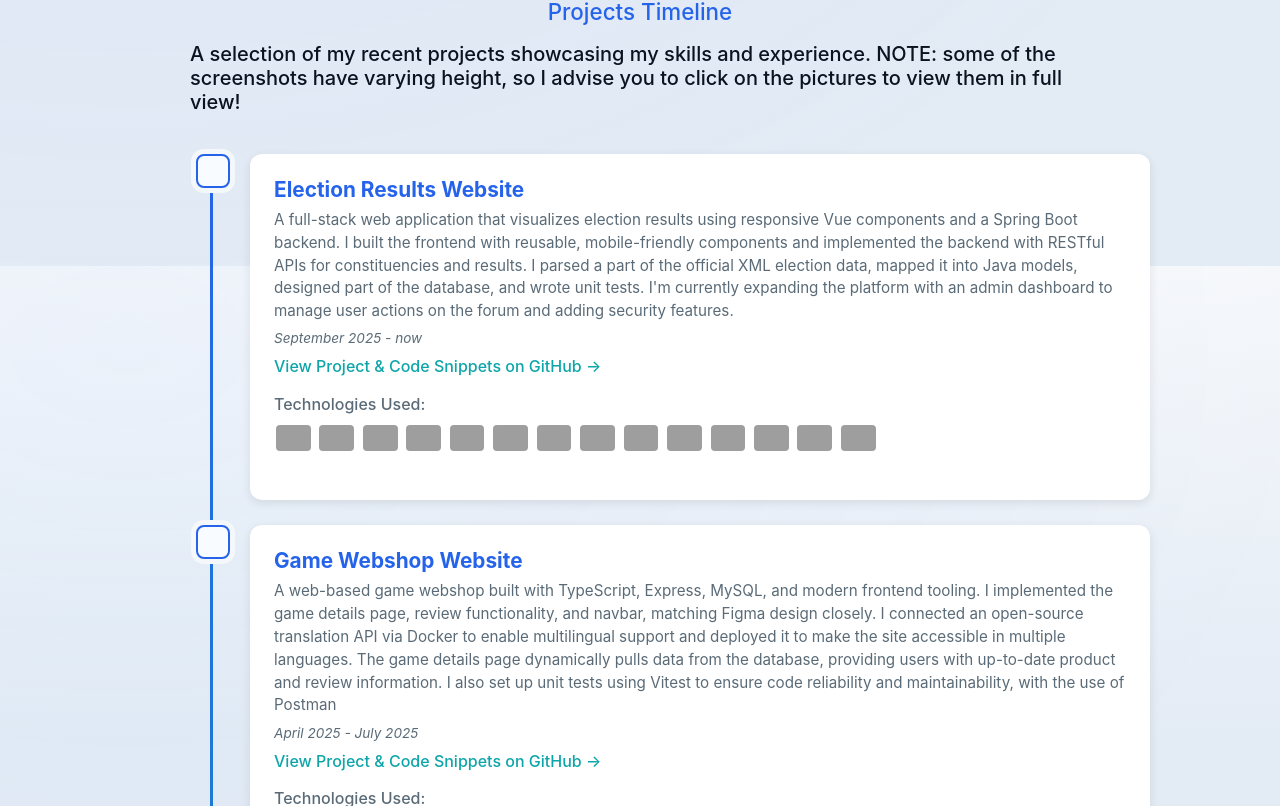
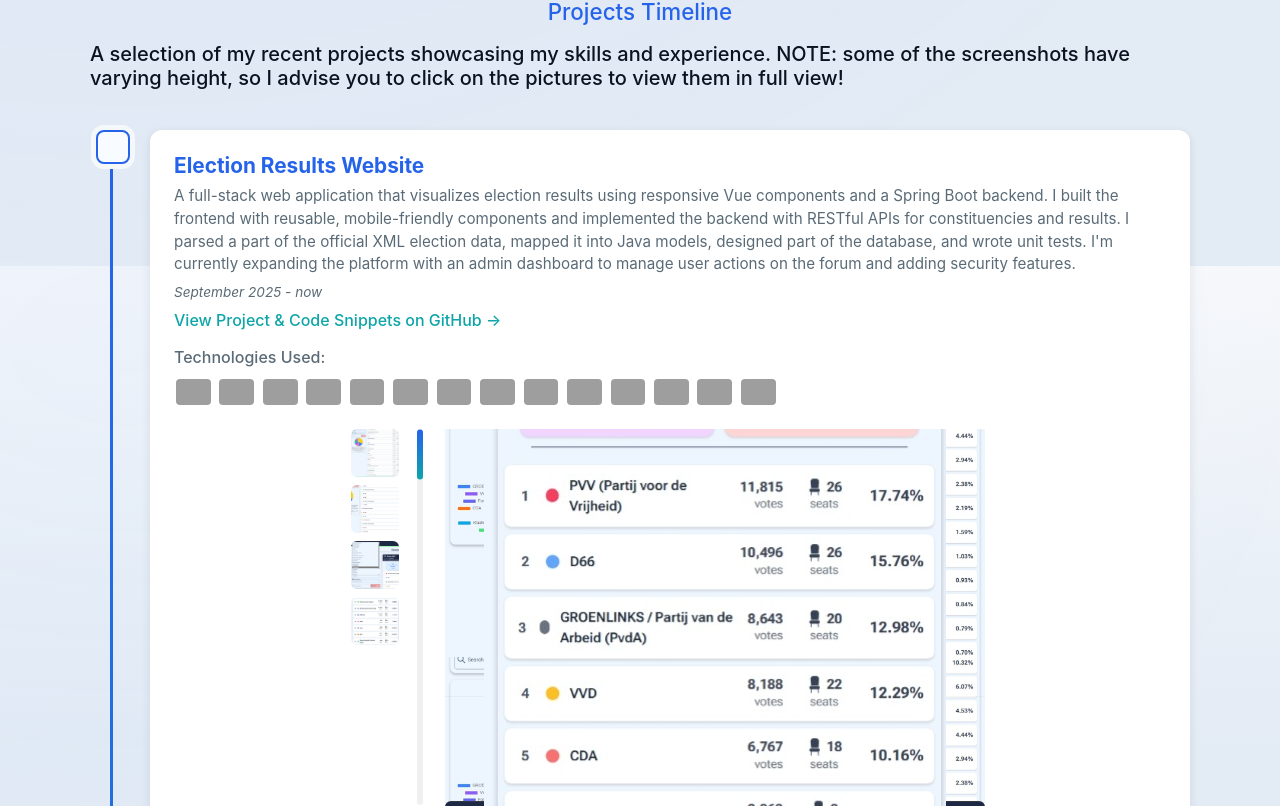
Before and after one commit to olenavelychko1/olenavelychko1.github.io, a Vue app in the folder frontend/: page / in a window 1280 px wide. Shown: the part 534-1340 px from the top of the page. Built offline with nearby package versions, Linux system fonts and the light colour scheme; grey boxes are pictures that could not be loaded.

Commit message:
feat: add MediaGallery component based on a reference, instead of the bootstrap carousel

```diff
--- a/frontend/src/App.vue
+++ b/frontend/src/App.vue
@@ -270,7 +270,7 @@ section.card h2 {
 
 /* projects / timeline */
 .projects-section {
-  max-width: 900px;
+  /* max-width: 900px; */
   margin: 2rem auto;
   padding: 0;
   background: transparent;
@@ -285,6 +285,7 @@ section.card h2 {
 .timeline {
   position: relative;
   padding: 2rem 0;
+  max-width: 100%;
 }
 .timeline::before {
   content: "";
--- /dev/null
+++ b/frontend/src/components/MediaGallery.vue
@@ -0,0 +1,277 @@
+<script setup>
+import { ref, onMounted, watch, nextTick } from 'vue';
+
+
+const props = defineProps({
+    images: { type: Array, default: () => [] },
+    // optional: you can expose a fixed visible height (px) if you want
+    visibleHeightPx: { type: Number, default: 360 }
+});
+
+
+function extOf(src) {
+    return (src || '').split('.').pop().toLowerCase();
+}
+function isVideo(src) {
+    const ext = extOf(src);
+    return ['mp4', 'webm', 'ogg'].includes(ext);
+}
+function videoMime(src) {
+    const ext = extOf(src);
+    if (ext === 'mp4') return 'video/mp4';
+    if (ext === 'webm') return 'video/webm';
+    if (ext === 'ogg') return 'video/ogg';
+    return '';
+}
+
+const slidesRef = ref(null);
+const scrollbarRef = ref(null);
+const scrollbarThumbRef = ref(null);
+
+
+const visibleHeight = ref(props.visibleHeightPx);
+const totalHeight = ref(0);
+
+
+const updateSizes = () => {
+    if (!slidesRef.value) return;
+    visibleHeight.value = slidesRef.value.clientHeight || props.visibleHeightPx;
+    totalHeight.value = slidesRef.value.scrollHeight || 0;
+    if (scrollbarRef.value) {
+        scrollbarRef.value.style.height = `${visibleHeight.value}px`;
+    }
+    updateThumbnail();
+};
+
+
+const updateThumbnail = () => {
+    if (!slidesRef.value || !scrollbarThumbRef.value) return;
+    const v = visibleHeight.value;
+    const t = totalHeight.value || 1;
+    const containerH = visibleHeight.value;
+    const thumbH = Math.max((v / t) * containerH, 20);
+    const maxScroll = t - v;
+    const scrollTop = slidesRef.value.scrollTop;
+    const ratio = maxScroll > 0 ? scrollTop / maxScroll : 0;
+    const top = ratio * (containerH - thumbH);
+    scrollbarThumbRef.value.style.height = `${thumbH}px`;
+    scrollbarThumbRef.value.style.transform = `translateY(${top}px)`;
+};
+
+
+const scrollToIndex = (idx) => {
+    if (!slidesRef.value) return;
+    const child = slidesRef.value.children[idx];
+    if (!child) return;
+    slidesRef.value.scrollTo({ top: child.offsetTop, behavior: 'smooth' });
+};
+
+
+const onSlidesScroll = () => updateThumbnail();
+
+
+onMounted(async () => {
+    await nextTick();
+    updateSizes();
+    window.addEventListener('resize', updateSizes);
+    setTimeout(updateSizes, 200);
+});
+
+
+watch(() => props.images, async () => {
+    await nextTick();
+    updateSizes();
+});
+
+
+</script>
+
+<template>
+    <!-- This gallery has been created by taking inspiration from an open-source project. Original creator: https://codepen.io/chalarangelo -->
+    <!-- There have been modifications to fit the current project -->
+    <div class="gallery-container">
+        <!-- A list of all media thumbnails -->
+        <div class="thumbnails">
+            <button v-for="(src, i) in images" :key="i" class="thumb-btn" @click="scrollToIndex(i)"
+                :aria-label="`Open media ${i + 1}`">
+                <img :src="src" :alt="`thumb ${i + 1}`" />
+                <span v-if="isVideo(src)" class="video-icon">▶</span>
+            </button>
+        </div>
+
+
+        <div class="scrollbar" ref="scrollbarRef" aria-hidden="true">
+            <div class="thumb" ref="scrollbarThumbRef"></div>
+        </div>
+
+
+        <div class="slides" ref="slidesRef" @scroll.passive="onSlidesScroll" :style="{ height: visibleHeight + 'px' }">
+            <div v-for="(src, idx) in images" :key="idx" class="slide" :data-id="idx">
+                <!-- Show a photo if it's not a video extension, otherwise a video -->
+                <a v-if="!isVideo(src)" :href="src" target="_blank" rel="noopener noreferrer"
+                    title="Click to open in full view">
+                    <img :src="src" alt="project image" />
+                </a>
+
+
+                <div v-else class="video-wrapper">
+                    <video controls style="max-width:100%;height:auto;">
+                        <source :src="src" :type="videoMime(src)" />
+                        Your browser does not support video.
+                    </video>
+                </div>
+            </div>
+        </div>
+    </div>
+</template>
+
+
+<style scoped>
+.gallery-container {
+    display: flex;
+    gap: 12px;
+    align-items: start;
+    justify-content: center;
+}
+
+.thumbnails {
+    display: flex;
+    flex-direction: column;
+    gap: 8px;
+    align-items: center;
+}
+
+.thumb-btn {
+    border: none;
+    background: transparent;
+    padding: 0;
+    cursor: pointer;
+    position: relative;
+    width: 48px;
+    height: 48px;
+    display: inline-flex;
+    align-items: center;
+    justify-content: center;
+    border-radius: 6px;
+    overflow: hidden;
+}
+
+.thumb-btn img {
+    width: 100%;
+    height: 100%;
+    object-fit: cover;
+    display: block;
+}
+
+.thumb-btn:focus {
+    outline: 2px solid var(--accent);
+    outline-offset: 2px;
+}
+
+.video-icon {
+    position: absolute;
+    right: 4px;
+    bottom: 4px;
+    background: rgba(0, 0, 0, 0.5);
+    color: white;
+    font-size: 10px;
+    padding: 2px 5px;
+    border-radius: 4px;
+}
+
+.scrollbar {
+    width: 6px;
+    height: 360px;
+    background: rgba(0, 0, 0, 0.06);
+    border-radius: 6px;
+    position: relative;
+    margin-left: 6px;
+    margin-right: 6px;
+}
+
+.thumb {
+    position: absolute;
+    left: 0;
+    top: 0;
+    width: 100%;
+    height: 40px;
+    background: linear-gradient(180deg, var(--accent-2), var(--accent));
+    border-radius: 6px;
+    transform: translateY(0);
+    transition: transform 120ms linear, height 120ms linear;
+}
+
+.slides {
+    margin: 0;
+    display: grid;
+    grid-auto-flow: row;
+    gap: 1rem;
+    width: min(540px, calc(100vw - 220px));
+    padding: 0.25rem;
+    height: 360px;
+    overflow-y: auto;
+    overscroll-behavior-y: contain;
+    scroll-snap-type: y mandatory;
+    scrollbar-width: none;
+    -ms-overflow-style: none;
+}
+
+.slides::-webkit-scrollbar {
+    display: none;
+}
+
+.slide {
+    scroll-snap-align: start;
+    display: flex;
+    align-items: center;
+    justify-content: center;
+    min-height: 240px;
+}
+
+.slides img {
+    width: 100%;
+    height: auto;
+    object-fit: contain;
+    border-radius: 6px;
+    display: block;
+}
+
+.video-wrapper {
+    width: 100%;
+    display: flex;
+    justify-content: center;
+}
+
+@media (max-width: 800px) {
+    .gallery-container {
+        flex-direction: column;
+        gap: 8px;
+    }
+
+    .thumbnails {
+        flex-direction: row;
+        overflow-x: auto;
+        padding: 4px;
+        gap: 6px;
+    }
+
+    .scrollbar {
+        display: none;
+    }
+
+    .slides {
+        height: 360px;
+        width: 100%;
+        scroll-snap-type: x mandatory;
+        grid-auto-flow: column;
+        overflow-x: auto;
+        overflow-y: hidden;
+        gap: 12px;
+        grid-auto-columns: 100%;
+    }
+
+    .slide {
+        min-width: 100%;
+    }
+}
+</style>
--- a/frontend/src/components/TimelineItem.vue
+++ b/frontend/src/components/TimelineItem.vue
@@ -1,6 +1,7 @@
 <script setup>
-import { ref, computed } from 'vue';
+import { computed } from 'vue';
 import { TECH_BADGES } from '../data/techBadges';
+import MediaGallery from './MediaGallery.vue';
 
 const props = defineProps({
     title: { type: String, default: '' },
@@ -11,21 +12,6 @@ const props = defineProps({
     images: { type: Array, default: () => [] } // array of src strings (images or videos)
 });
 
-
-function extOf(src) {
-    return (src || '').split('.').pop().toLowerCase();
-}
-function isVideo(src) {
-    const ext = extOf(src);
-    return ['mp4', 'webm', 'ogg'].includes(ext);
-}
-function videoMime(src) {
-    const ext = extOf(src);
-    if (ext === 'mp4') return 'video/mp4';
-    if (ext === 'webm') return 'video/webm';
-    if (ext === 'ogg') return 'video/ogg';
-    return '';
-}
 
 const techBadgesHtml = computed(() => {
     let techList = [];
@@ -61,35 +47,7 @@ const techBadgesHtml = computed(() => {
                 </div>
 
                 <div v-if="images && images.length" class="project-media">
-                    <!-- <div :id="carouselId" class="carousel slide">
-                        <div class="carousel-inner">
-                            <div class="carousel-item" v-for="(src, idx) in images" :key="idx"
-                                :class="idx === 0 ? 'active' : ''">
-                                <video v-if="isVideo(src)" controls style="max-width:100%;height:auto;">
-                                    <source :src="src" :type="videoMime(src)" />
-                                    Your browser does not support video.
-                                </video>
-
-                                <a v-else :href="src" target="_blank" rel="noopener noreferrer"
-                                    title="Click to open in full view">
-                                    <img :src="src" alt="project image" style="max-width:100%;height:auto;">
-                                </a>
-                            </div>
-                        </div>
-
-                        <div class="carousel-controls" v-if="images.length > 1">
-                            <button class="carousel-control-prev" type="button" :data-bs-target="'#' + carouselId"
-                                data-bs-slide="prev">
-                                <span class="carousel-control-prev-icon"></span>
-                                <span class="visually-hidden">Previous</span>
-                            </button>
-                            <button class="carousel-control-next" type="button" :data-bs-target="'#' + carouselId"
-                                data-bs-slide="next">
-                                <span class="carousel-control-next-icon"></span>
-                                <span class="visually-hidden">Next</span>
-                            </button>
-                        </div>
-                    </div> -->
+                    <MediaGallery :images="images" />
                 </div>
             </div>
         </div>
@@ -98,7 +56,7 @@ const techBadgesHtml = computed(() => {
 
 <style scoped>
 .timeline-content {
-  width: 100%;
+  max-width: 100%;
   padding-left: 60px;
   margin-left: 0;
 }
@@ -185,26 +143,5 @@ const techBadgesHtml = computed(() => {
   background: transparent;
   padding: 2px;
 }
-.project-media {
-  max-height: 30rem;
-  overflow: hidden;
-}
-
-.project-media img {
-  display: block;
-  max-width: 100%;
-  height: auto;
-  margin: 0 auto;
-  cursor: pointer;
-}
-
-.project-media .carousel-control-prev,
-.project-media .carousel-control-next {
-  width: 40px;
-  height: 40px;
-  top: 10rem;
-  background: rgba(0,0,0,0.3);
-  border-radius: 50%;
-}
 
 </style>
```
